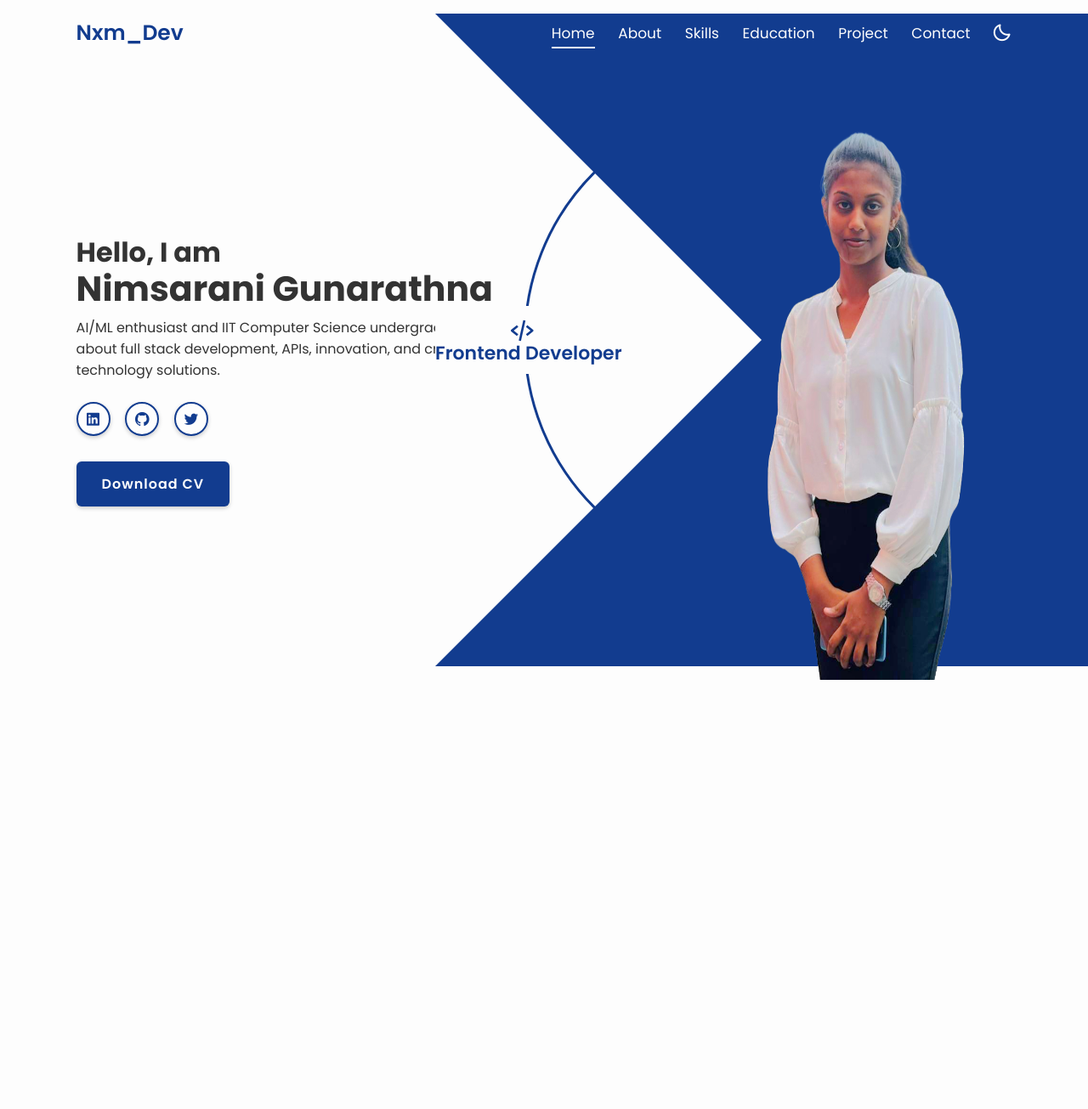
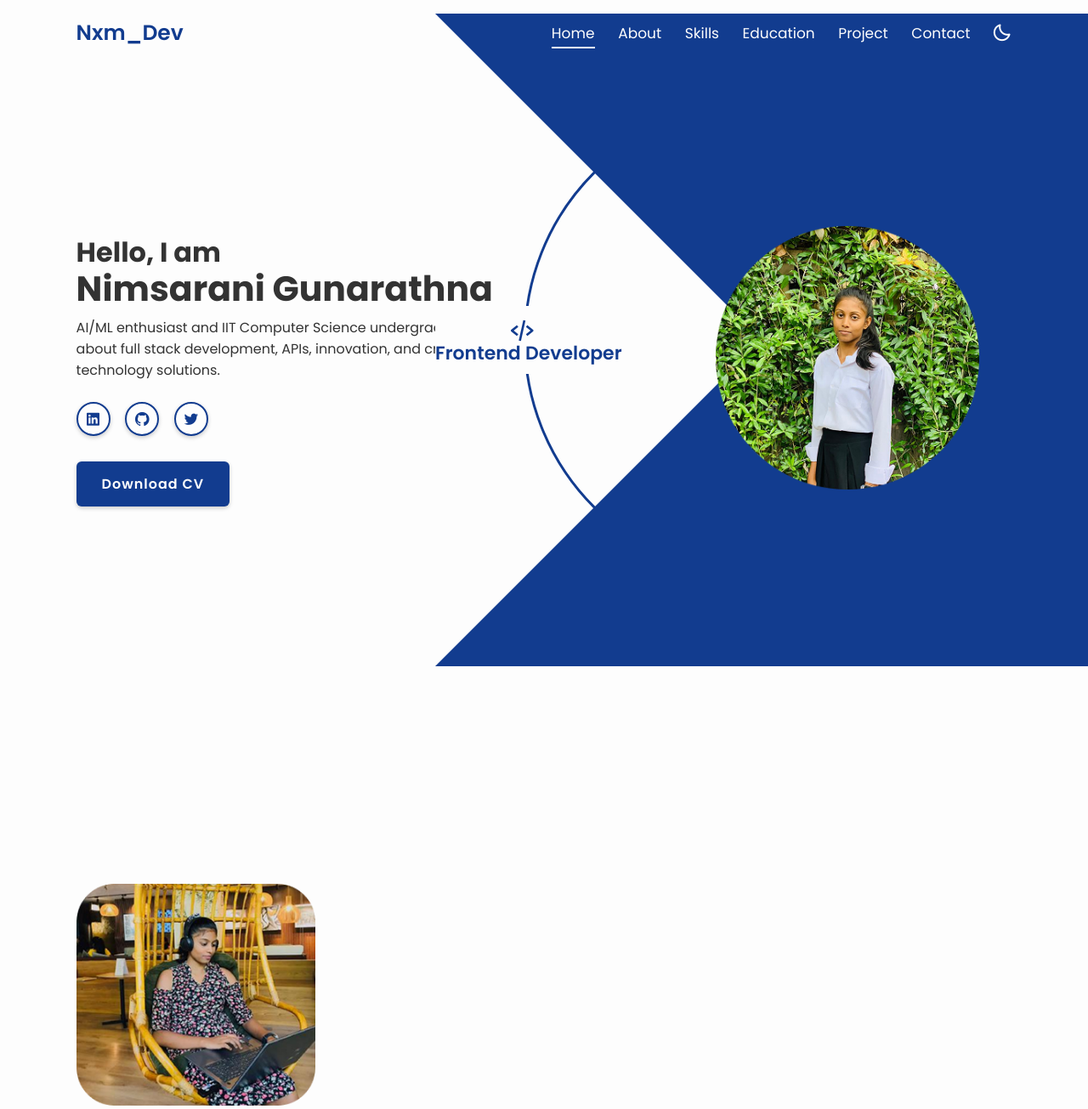
Before and after one commit to Nimsarani/Portfolio, a plain HTML site: page index.html in a window 1280 px wide. Shown: the whole page at 85% size. Drawn offline with nearby package versions, Linux system fonts and the light colour scheme; a web font is replaced by a local one.

Commit message:
add images

```diff
--- a/index.html
+++ b/index.html
@@ -64,13 +64,13 @@
             <div class="overlay"></div>
         </div>
         <div class="home-img">
-            <img src="image.png" alt="">
+            <img src="Ellipse 2.png" alt="">
         </div>
     </section>
 
     <section class="about" id="about">
         <div class="about-img">
-            <img src="" alt="">
+            <img src="Rectangle 2.png" alt="">
         </div>
 
     </section>
--- a/style.css
+++ b/style.css
@@ -223,17 +223,18 @@ section{
 
 .home-img img{
     position: absolute;
-    bottom: 0;
-    right: 0%;
-    width: 42%;
+    bottom: 28%;
+    right: 10%;
+    width: 310px;
     pointer-events: none;
-    height: 106%;
+    height: 310px;
 
 }
 
 .about-img img{
     position: absolute;
     bottom: auto;
-    width: 52%;
+    width: 22%;
+    top:130%;
 
 }
```
Also changed, not shown: Ellipse 2.png (added), Rectangle 1.png (added), Rectangle 2.png (added).
